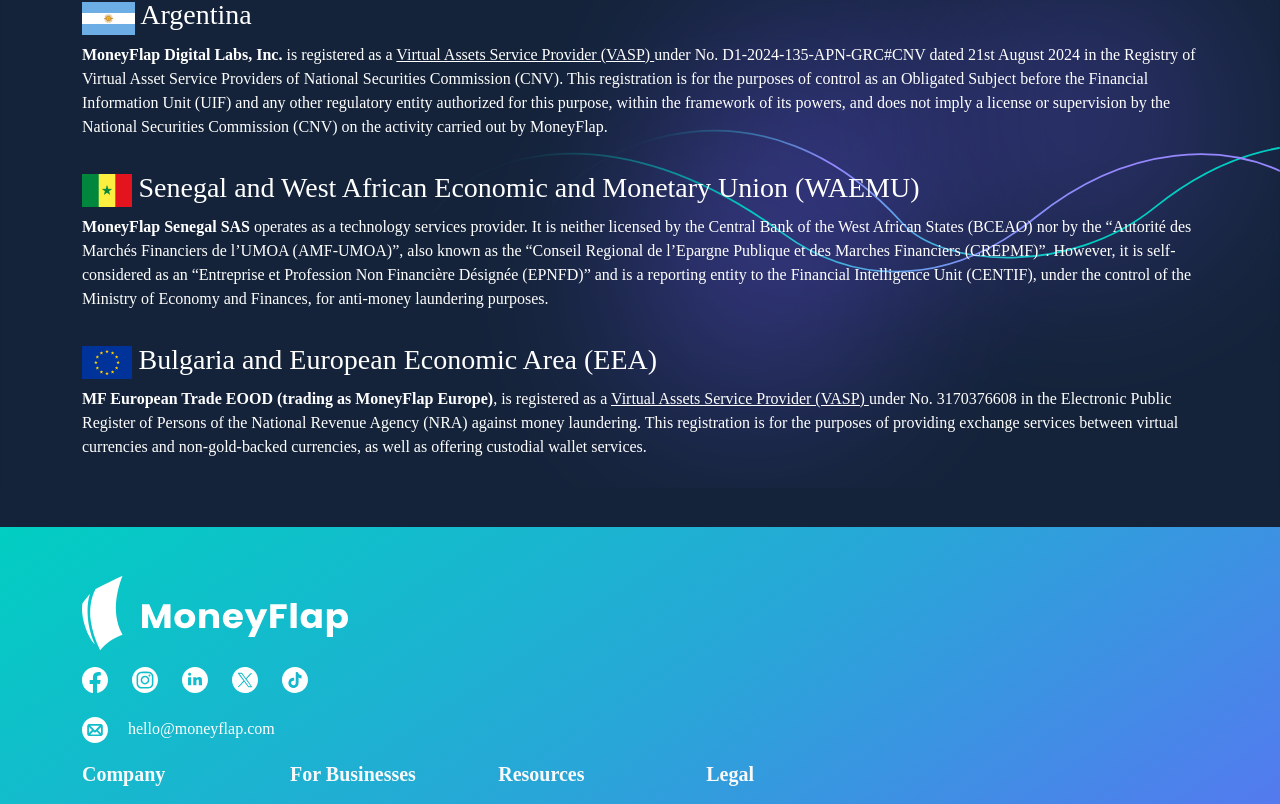
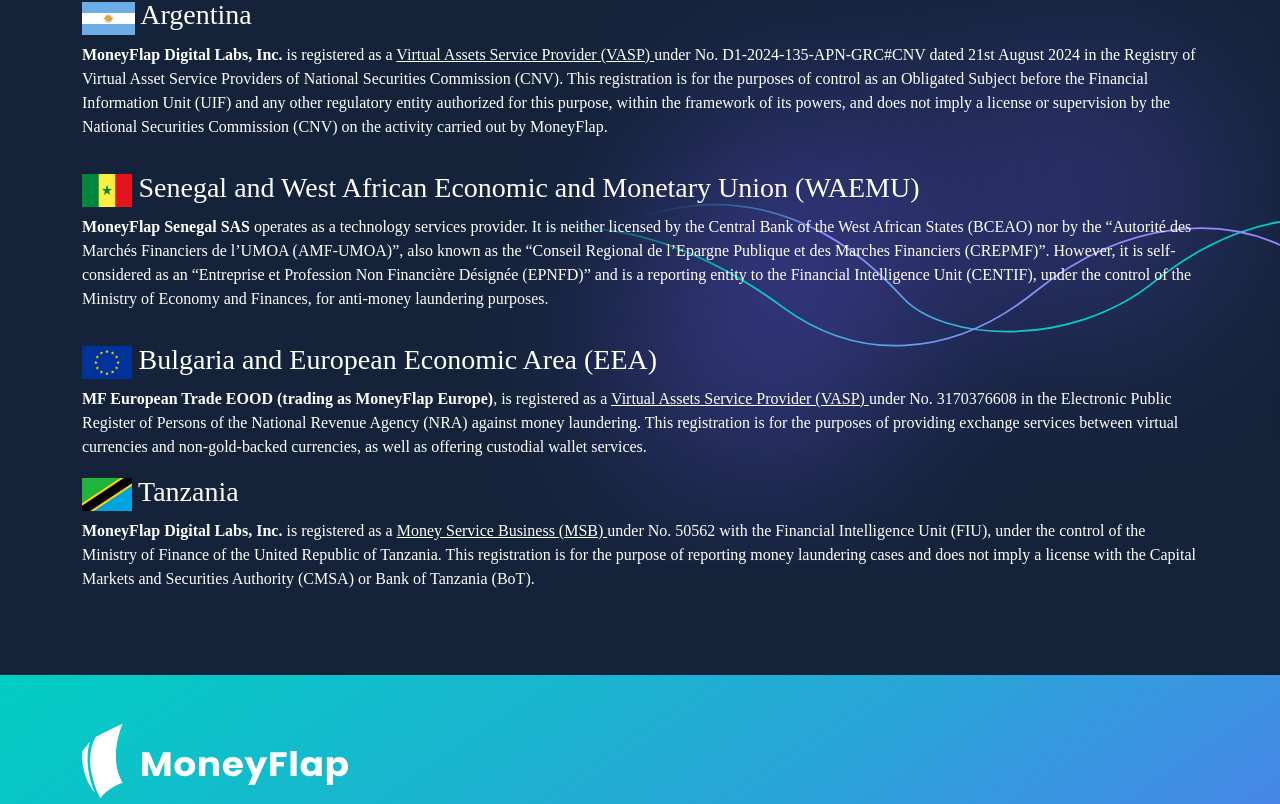
Before and after one commit to pengyilabs/moneyflap, a Nuxt app: page /licenses_and_registrations in a window 1280 px wide. Shown: the part 356-1160 px from the top of the page. Built offline with nearby package versions, Linux system fonts and the light colour scheme; a web font is replaced by a local one.

Commit message:
Add Tanzania registration details and flag to licenses_and_registrations.vue

```diff
--- a/pages/licenses_and_registrations.vue
+++ b/pages/licenses_and_registrations.vue
@@ -78,6 +78,25 @@
           between virtual currencies and non-gold-backed currencies, as well as
           offering custodial wallet services.
         </p>
+
+        <h3>
+          <img src="@/src/assets/Flag_of_Tanzania.svg" height="33px" />
+          Tanzania
+        </h3>
+        <p class="pb-3">
+          <strong>MoneyFlap Digital Labs, Inc.</strong> is registered as a
+          <a
+            target="_blank"
+            href="https://www.cnv.gov.ar/SitioWeb/ProveedoresServiciosActivosVirtuales/RegistrosPSAV"
+          >
+            Money Service Business (MSB)
+          </a>
+          under No. 50562 with the Financial Intelligence Unit (FIU), under the
+          control of the Ministry of Finance of the United Republic of Tanzania.
+          This registration is for the purpose of reporting money laundering
+          cases and does not imply a license with the Capital Markets and
+          Securities Authority (CMSA) or Bank of Tanzania (BoT).
+        </p>
       </div>
     </div>
   </NuxtLayout>
```
Also changed, not shown: src/assets/Flag_of_Tanzania.svg (added).
